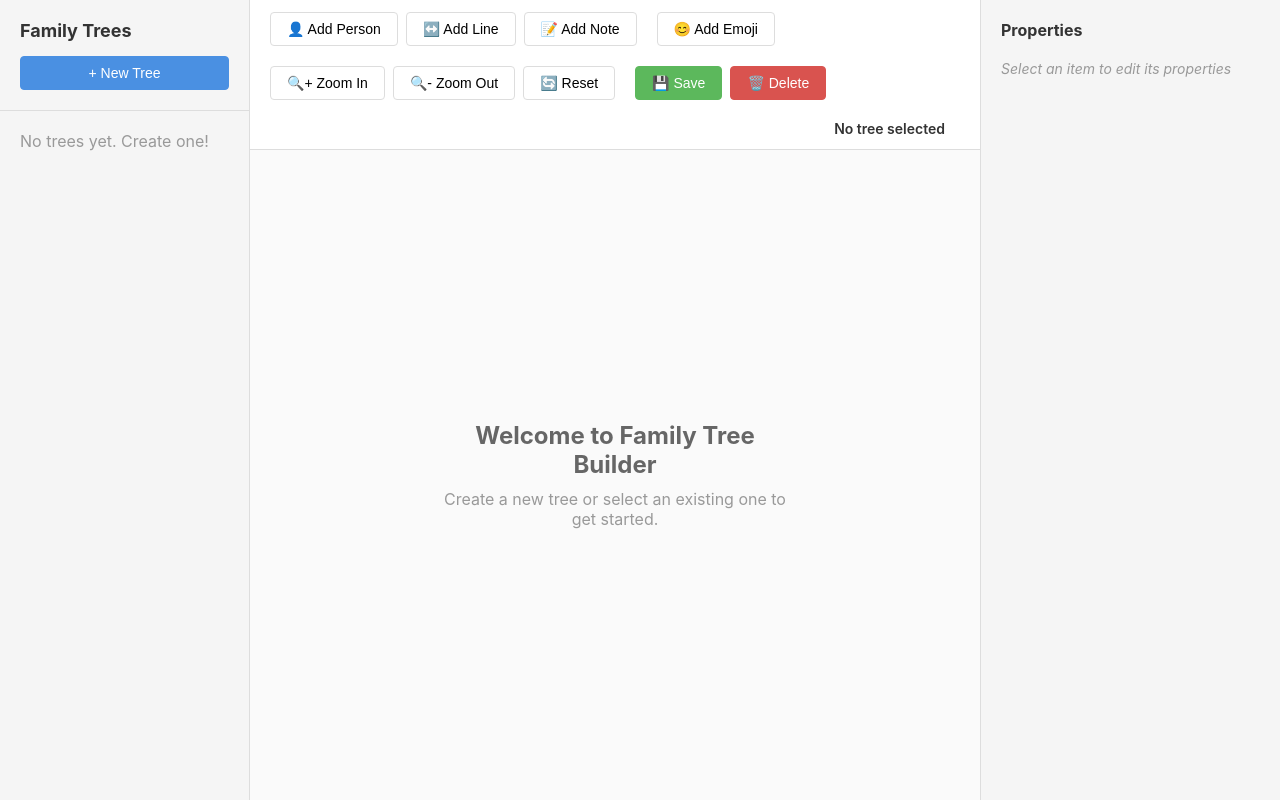
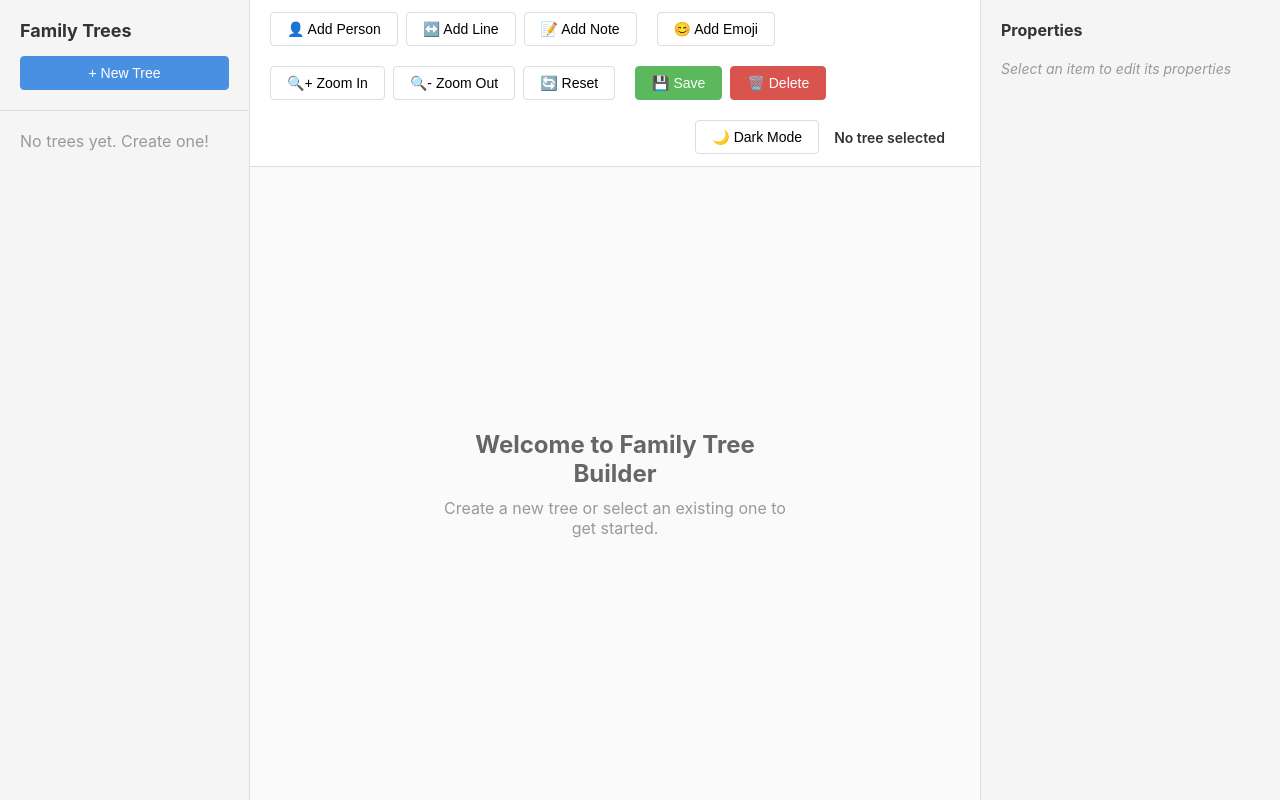
Before and after one commit to fraleyaustin/familytreegen, a Flask app: page / in a window 1280 px wide. Run offline with Flask 3, Linux system fonts and the light colour scheme; data that the repository does not hold is empty; some libraries are stand-ins or nearby versions.

Commit message:
Add resizable notes, dark mode, performance optimizations, and bug fixes
Features:
- Resizable notes with drag handle in bottom-right corner
- Dark mode toggle with localStorage persistence
- 70+ emoji picker for decorations
- Person cards with birth/death details and photos
- T-junction connections for multiple parents
- Line style options (solid/dashed)
- Zoom/pan controls with mouse wheel support

Optimizations:
- Debounced auto-save (2s after changes stop)
- Batch canvas drawing for better performance
- Cached calculations during drag operations
- Optimized connection rendering

Bug Fixes:
- Fixed cursor not resetting after note resize
- Fixed photo aspect ratio preservation
- Fixed duplicate card creation on edit

Documentation:
- Updated README with all new features
- Added performance optimizations section
- Expanded usage guide with detailed instructions

```diff
--- a/backend/app/static/app.js
+++ b/backend/app/static/app.js
@@ -9,6 +9,7 @@ class FamilyTreeApp {
         this.mode = 'select'; // select, addLine
         this.lineStartNode = null;
         this.autoSaveInterval = null;
+        this.saveTimeout = null;
 
         this.init();
     }
@@ -18,6 +19,7 @@ class FamilyTreeApp {
         this.setupEventListeners();
         this.loadTrees();
         this.startAutoSave();
+        this.loadDarkMode();
     }
 
     setupCanvas() {
@@ -86,6 +88,9 @@ class FamilyTreeApp {
         document.getElementById('zoomInBtn').addEventListener('click', () => this.zoomIn());
         document.getElementById('zoomOutBtn').addEventListener('click', () => this.zoomOut());
         document.getElementById('resetZoomBtn').addEventListener('click', () => this.resetZoom());
+
+        // Dark mode toggle
+        document.getElementById('darkModeToggle').addEventListener('click', () => this.toggleDarkMode());
 
         // Add items
         document.getElementById('addPersonBtn').addEventListener('click', () => this.addPerson());
@@ -425,7 +430,6 @@ class FamilyTreeApp {
 
         group.on('dragmove', () => {
             this.updateConnections(group);
-            this.markUnsaved();
         });
 
         group.on('dragend', () => {
@@ -643,7 +647,7 @@ class FamilyTreeApp {
             line.moveToBottom();
         });
 
-        this.layer.draw();
+        this.layer.batchDraw();
     }
 
     createLineFromData(data) {
@@ -711,6 +715,8 @@ class FamilyTreeApp {
             type: 'note',
             x: 400 + Math.random() * 200,
             y: 100 + Math.random() * 200,
+            width: 180,
+            height: 100,
             text: 'Note text here'
         };
 
@@ -720,6 +726,10 @@ class FamilyTreeApp {
     }
 
     createNoteFromData(data) {
+        // Ensure width and height exist
+        if (!data.width) data.width = 180;
+        if (!data.height) data.height = 100;
+
         const group = new Konva.Group({
             x: data.x,
             y: data.y,
@@ -728,31 +738,111 @@ class FamilyTreeApp {
         });
 
         const bg = new Konva.Rect({
-            width: 180,
-            height: 100,
+            width: data.width,
+            height: data.height,
             fill: '#fffacd',
             stroke: '#f0e68c',
             strokeWidth: 1,
             cornerRadius: 4,
             shadowColor: 'black',
             shadowBlur: 5,
-            shadowOpacity: 0.2
+            shadowOpacity: 0.2,
+            name: 'background'
         });
 
         const text = new Konva.Text({
             x: 10,
             y: 10,
-            width: 160,
-            height: 80,
+            width: data.width - 20,
+            height: data.height - 20,
             text: data.text || 'Note text here',
             fontSize: 14,
             fontFamily: 'Arial',
             fill: '#333',
-            wrap: 'word'
+            wrap: 'word',
+            name: 'text'
+        });
+
+        // Resize handle (bottom-right corner)
+        const resizeHandle = new Konva.Rect({
+            x: data.width - 12,
+            y: data.height - 12,
+            width: 12,
+            height: 12,
+            fill: '#f0e68c',
+            stroke: '#d4c470',
+            strokeWidth: 1,
+            cornerRadius: 2,
+            name: 'resizeHandle',
+            draggable: false
         });
 
         group.add(bg);
         group.add(text);
+        group.add(resizeHandle);
+
+        // Handle resize
+        let isResizing = false;
+        let startWidth, startHeight, startX, startY;
+
+        resizeHandle.on('mousedown touchstart', (e) => {
+            e.cancelBubble = true;
+            isResizing = true;
+            group.draggable(false);
+            const pos = this.stage.getPointerPosition();
+            startX = pos.x;
+            startY = pos.y;
+            startWidth = data.width;
+            startHeight = data.height;
+        });
+
+        this.stage.on('mousemove touchmove', () => {
+            if (isResizing && group.id() === data.id) {
+                const pos = this.stage.getPointerPosition();
+                if (!pos) return;
+
+                const scale = this.stage.scaleX();
+                const deltaX = (pos.x - startX) / scale;
+                const deltaY = (pos.y - startY) / scale;
+
+                const newWidth = Math.max(100, startWidth + deltaX);
+                const newHeight = Math.max(60, startHeight + deltaY);
+
+                bg.width(newWidth);
+                bg.height(newHeight);
+                text.width(newWidth - 20);
+                text.height(newHeight - 20);
+                resizeHandle.x(newWidth - 12);
+                resizeHandle.y(newHeight - 12);
+
+                this.layer.batchDraw();
+            }
+        });
+
+        this.stage.on('mouseup touchend', () => {
+            if (isResizing && group.id() === data.id) {
+                isResizing = false;
+                group.draggable(true);
+                document.body.style.cursor = 'default';
+
+                const decoration = this.currentTree.data.decorations.find(d => d.id === data.id);
+                if (decoration) {
+                    decoration.width = bg.width();
+                    decoration.height = bg.height();
+                    this.markUnsaved();
+                }
+            }
+        });
+
+        resizeHandle.on('mouseenter', () => {
+            document.body.style.cursor = 'nwse-resize';
+        });
+
+        resizeHandle.on('mouseleave', () => {
+            if (!isResizing) {
+                document.body.style.cursor = 'default';
+            }
+        });
 
         group.on('dragend', () => {
             const decoration = this.currentTree.data.decorations.find(d => d.id === data.id);
@@ -763,7 +853,11 @@ class FamilyTreeApp {
             }
         });
 
-        group.on('click', () => this.selectDecoration(group, data));
+        group.on('click', (e) => {
+            if (e.target.name() !== 'resizeHandle') {
+                this.selectDecoration(group, data);
+            }
+        });
 
         this.layer.add(group);
         this.layer.draw();
@@ -1219,6 +1313,16 @@ class FamilyTreeApp {
     markUnsaved() {
         this.unsavedChanges = true;
         this.updateSaveStatus('Unsaved changes');
+
+        // Debounce: only trigger auto-save after 2 seconds of no changes
+        if (this.saveTimeout) {
+            clearTimeout(this.saveTimeout);
+        }
+        this.saveTimeout = setTimeout(() => {
+            if (this.currentTree && this.unsavedChanges) {
+                this.saveTree();
+            }
+        }, 2000);
     }
 
     updateSaveStatus(message) {
@@ -1299,6 +1403,35 @@ class FamilyTreeApp {
         this.stage.position({ x: 0, y: 0 });
         this.stage.batchDraw();
     }
+
+    toggleDarkMode() {
+        document.body.classList.toggle('dark-mode');
+        const isDark = document.body.classList.contains('dark-mode');
+
+        // Update button text
+        const btn = document.getElementById('darkModeToggle');
+        btn.textContent = isDark ? '☀️ Light Mode' : '🌙 Dark Mode';
+
+        // Save preference
+        localStorage.setItem('darkMode', isDark ? 'enabled' : 'disabled');
+
+        // Update stage background
+        if (this.stage) {
+            this.stage.container().style.background = isDark ? '#1a1a1a' : '#fafafa';
+        }
+    }
+
+    loadDarkMode() {
+        const darkMode = localStorage.getItem('darkMode');
+        if (darkMode === 'enabled') {
+            document.body.classList.add('dark-mode');
+            const btn = document.getElementById('darkModeToggle');
+            btn.textContent = '☀️ Light Mode';
+            if (this.stage) {
+                this.stage.container().style.background = '#1a1a1a';
+            }
+        }
+    }
 }
 
 // Initialize app when DOM is ready
--- a/backend/app/templates/index.html
+++ b/backend/app/templates/index.html
@@ -136,6 +136,9 @@
                     </button>
                 </div>
                 <div class="toolbar-info">
+                    <button id="darkModeToggle" class="btn" title="Toggle Dark Mode">
+                        🌙 Dark Mode
+                    </button>
                     <span id="currentTreeName">No tree selected</span>
                     <span id="saveStatus" class="save-status"></span>
                 </div>
```
Also changed, not shown: backend/app/static/style.css (+84 -0 lines), README.md.
